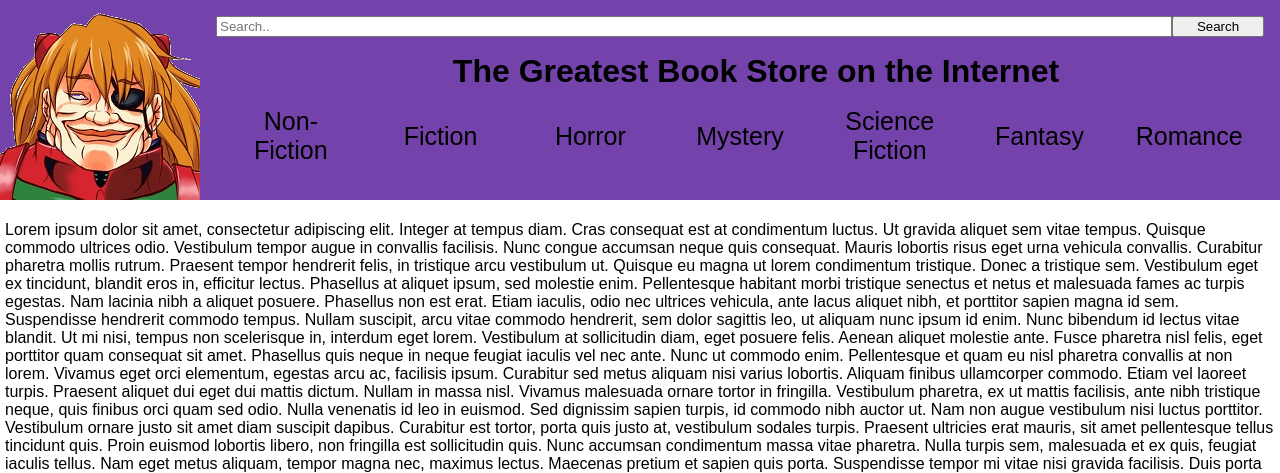
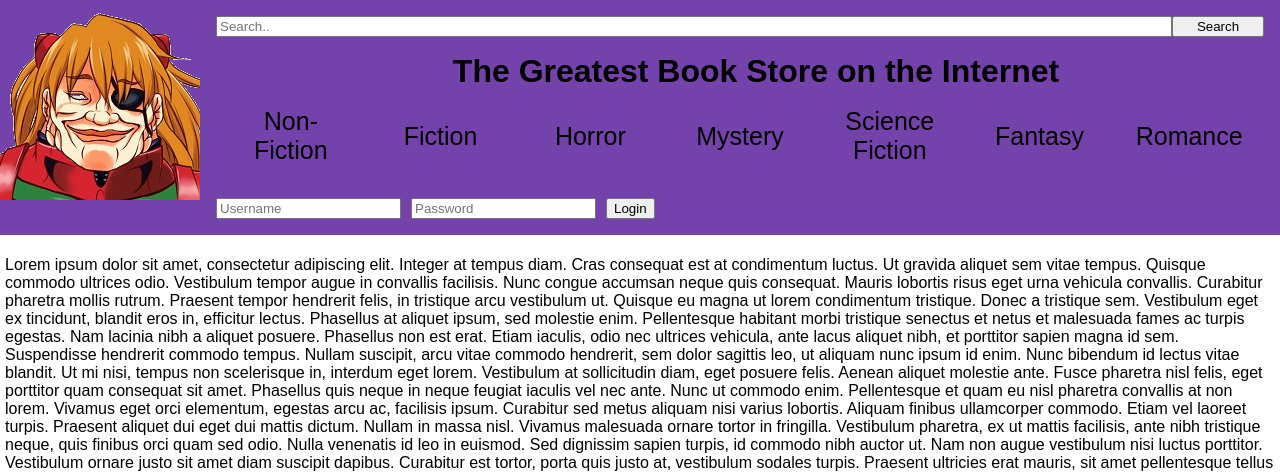
Before and after one commit to Thasaxom/COMP3340-Project, a PHP site: page / in a window 1280 px wide. Shown: the top 473 px of the page. Run offline with PHP 8.4, Linux system fonts and the light colour scheme.

Commit message:
added login input stuff

```diff
--- a/css/main.css
+++ b/css/main.css
@@ -35,7 +35,6 @@ div#searcharea {
 	display: flex;
 	flex-direction: row;
 	padding: 1em;
-
 }
 
 div#genrearea {
@@ -44,15 +43,30 @@ div#genrearea {
 	padding: 1em;
 }
 
+div#loginarea {
+	display: flex;
+	flex-direction: row;
+	padding: 1em;
+}
+
 input#searchbar {
-
 	flex-grow: 1;
 	flex-basis:88%;
 }
 
+input#userbar {
+	margin-right: 10px
+}
+
+input#passbar {
+	margin-right: 10px
+}
+
 button#searchbutton {
+	flex-grow: 1;
+}
 
-	flex-grow: 1;
+button#loginbutton {
 
 }
 
--- a/index.html
+++ b/index.html
@@ -1,6 +1,6 @@
 <html>
 	<head>
-		<title>generic page title</title>
+		<title>The Greatest Book Store on the Internet</title>
 		<link rel="stylesheet" type="text/css" href="css/main.css">
 	</head>
 
@@ -24,6 +24,11 @@
 						<button class="genrebutton">Fantasy</button>
 						<button class="genrebutton">Romance</button>
 					</div>
+					<div id="loginarea">
+						<input id="userbar" type="text" placeholder="Username">
+						<input id="passbar" type="text" placeholder="Password">
+						<button id="loginbutton">Login</button>
+					</div>
 				</div>
 			</div>
 
```
